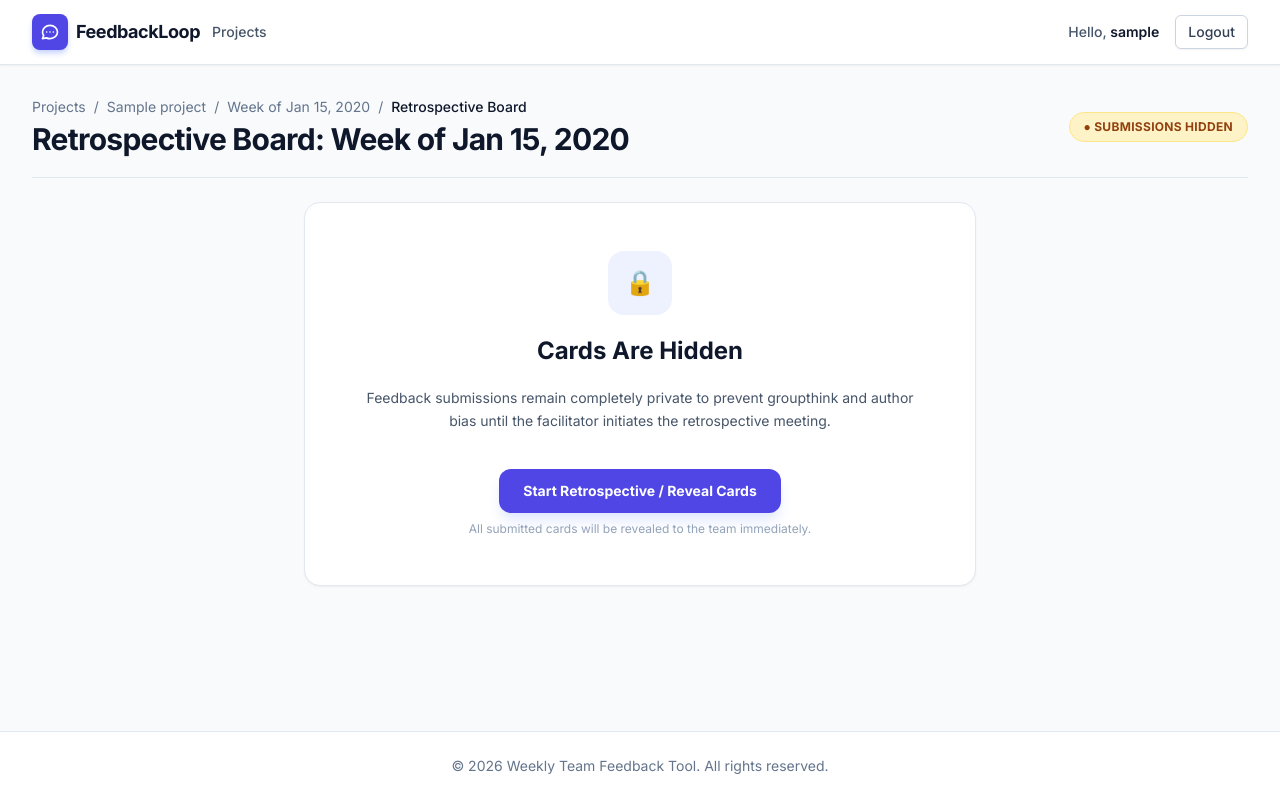
After one commit to parnamijanesh-creator/project-feedback, a Django app: a page that uses templates/retrospectives/board.html in a window 1280 px wide. The commit adds this page. Run offline with Django 5.2, Linux system fonts and the light colour scheme; a user stored in the database is signed in; tables that the repository leaves empty hold one stand-in row (values such as "Sample post"); data that the repository does not hold is empty; some libraries are stand-ins or nearby versions.

Commit message:
feat(retrospectives): implement retrospective session model and card reveal stage (refs #8)

```diff
--- /dev/null
+++ b/apps/retrospectives/__init__.py
@@ -0,0 +1,2 @@
+"""Retrospective interactive board application."""
+default_app_config = "apps.retrospectives.apps.RetrospectivesConfig"
--- /dev/null
+++ b/apps/retrospectives/urls.py
@@ -0,0 +1,8 @@
+"""URL configuration for Retrospective sessions."""
+from django.urls import path
+from .views import RetroBoardView, RetroRevealView
+
+urlpatterns = [
+    path("projects/<slug:slug>/cycles/<int:pk>/retro/", RetroBoardView.as_view(), name="retro_board"),
+    path("projects/<slug:slug>/cycles/<int:pk>/retro/reveal/", RetroRevealView.as_view(), name="retro_reveal"),
+]
--- /dev/null
+++ b/apps/retrospectives/views.py
@@ -0,0 +1,74 @@
+"""Views for managing Retrospective Sessions and Card Reveal."""
+from django.contrib import messages
+from django.contrib.auth.mixins import LoginRequiredMixin
+from django.core.exceptions import PermissionDenied
+from django.shortcuts import get_object_or_404, redirect, render
+from django.views import View
+
+from apps.cycles.models import FeedbackCard, FeedbackCycle
+from apps.projects.models import Project, ProjectMember
+from .models import RetrospectiveSession
+
+
+class RetroBoardView(LoginRequiredMixin, View):
+    """Main retrospective board view for revealing cards and progressing meeting stages."""
+
+    def get(self, request, slug, pk):
+        project = get_object_or_404(Project, slug=slug)
+        membership = ProjectMember.objects.filter(project=project, user=request.user).first()
+        if not membership:
+            raise PermissionDenied("You are not a member of this project.")
+
+        cycle = get_object_or_404(FeedbackCycle, pk=pk, project=project)
+        is_facilitator = membership.role == ProjectMember.Role.FACILITATOR
+        retro_session = getattr(cycle, "retro_session", None)
+
+        start_cards = []
+        stop_cards = []
+        continue_cards = []
+
+        if retro_session:
+            # Cards are revealed! Query all submitted cards across the cycle
+            all_cards = cycle.cards.select_related("user").all()
+            start_cards = all_cards.filter(category=FeedbackCard.Category.START)
+            stop_cards = all_cards.filter(category=FeedbackCard.Category.STOP)
+            continue_cards = all_cards.filter(category=FeedbackCard.Category.CONTINUE)
+
+        context = {
+            "project": project,
+            "cycle": cycle,
+            "retro_session": retro_session,
+            "is_facilitator": is_facilitator,
+            "start_cards": start_cards,
+            "stop_cards": stop_cards,
+            "continue_cards": continue_cards,
+        }
+        return render(request, "retrospectives/board.html", context)
+
+
+class RetroRevealView(LoginRequiredMixin, View):
+    """Triggers the Reveal Cards stage, transitioning cycle to RETROSPECTIVE and creating session."""
+
+    def post(self, request, slug, pk):
+        project = get_object_or_404(Project, slug=slug)
+        membership = ProjectMember.objects.filter(project=project, user=request.user).first()
+        if not membership or membership.role != ProjectMember.Role.FACILITATOR:
+            raise PermissionDenied("Only project facilitators can reveal cards.")
+
+        cycle = get_object_or_404(FeedbackCycle, pk=pk, project=project)
+
+        # Transition cycle status to RETROSPECTIVE
+        cycle.status = FeedbackCycle.Status.RETROSPECTIVE
+        cycle.save()
+
+        # Initialize or activate RetrospectiveSession in REVEAL stage
+        retro_session, created = RetrospectiveSession.objects.get_or_create(
+            cycle=cycle,
+            defaults={"current_stage": RetrospectiveSession.Stage.REVEAL},
+        )
+        if not created and retro_session.current_stage != RetrospectiveSession.Stage.REVEAL:
+            retro_session.current_stage = RetrospectiveSession.Stage.REVEAL
+            retro_session.save()
+
+        messages.success(request, "Cards revealed! The retrospective session is now in session.")
+        return redirect("retro_board", slug=slug, pk=pk)
--- a/config/settings/base.py
+++ b/config/settings/base.py
@@ -26,6 +26,7 @@ LOCAL_APPS = [
     "apps.accounts",
     "apps.projects",
     "apps.cycles",
+    "apps.retrospectives",
 ]
 
 INSTALLED_APPS = DJANGO_APPS + THIRD_PARTY_APPS + LOCAL_APPS
--- a/config/urls.py
+++ b/config/urls.py
@@ -10,4 +10,5 @@ urlpatterns = [
     path("", include("apps.accounts.urls")),
     path("projects/", include("apps.projects.urls")),
     path("", include("apps.cycles.urls")),
+    path("", include("apps.retrospectives.urls")),
 ]
--- /dev/null
+++ b/templates/retrospectives/board.html
@@ -0,0 +1,168 @@
+{% extends "base.html" %}
+
+{% block title %}Retrospective Board — {{ project.name }} (Week of {{ cycle.week_date }}){% endblock %}
+
+{% block content %}
+<div class="space-y-6">
+    <!-- Top Header & Breadcrumb -->
+    <div class="flex flex-col sm:flex-row justify-between items-start sm:items-center gap-4 border-b border-slate-200 pb-5">
+        <div>
+            <div class="flex items-center gap-2 text-sm text-slate-500 mb-1">
+                <a href="{% url 'project_list' %}" class="hover:text-indigo-600 transition">Projects</a>
+                <span>/</span>
+                <a href="{% url 'project_detail' slug=project.slug %}" class="hover:text-indigo-600 transition">{{ project.name }}</a>
+                <span>/</span>
+                <a href="{% url 'cycle_detail' slug=project.slug pk=cycle.pk %}" class="hover:text-indigo-600 transition">Week of {{ cycle.week_date|date:"M d, Y" }}</a>
+                <span>/</span>
+                <span class="text-slate-900 font-medium">Retrospective Board</span>
+            </div>
+            <h1 class="text-3xl font-extrabold text-slate-900 tracking-tight">
+                Retrospective Board: Week of {{ cycle.week_date|date:"M d, Y" }}
+            </h1>
+        </div>
+
+        <div class="flex items-center gap-3">
+            {% if retro_session %}
+                <span class="inline-flex items-center px-3.5 py-1.5 rounded-full text-xs font-bold uppercase tracking-wide bg-indigo-100 text-indigo-800 border border-indigo-200">
+                    Stage: {{ retro_session.get_current_stage_display }}
+                </span>
+            {% else %}
+                <span class="inline-flex items-center px-3.5 py-1.5 rounded-full text-xs font-bold uppercase tracking-wide bg-amber-100 text-amber-800 border border-amber-200">
+                    ● Submissions Hidden
+                </span>
+            {% endif %}
+        </div>
+    </div>
+
+    {% if not retro_session %}
+        <!-- Pre-Reveal State -->
+        <div class="bg-white rounded-2xl border border-slate-200 p-12 text-center max-w-2xl mx-auto shadow-sm space-y-5">
+            <div class="w-16 h-16 rounded-2xl bg-indigo-50 text-indigo-600 flex items-center justify-center mx-auto text-2xl font-bold">
+                🔒
+            </div>
+            <h2 class="text-2xl font-bold text-slate-900">Cards Are Hidden</h2>
+            <p class="text-slate-600 text-sm leading-relaxed">
+                Feedback submissions remain completely private to prevent groupthink and author bias until the facilitator initiates the retrospective meeting.
+            </p>
+
+            {% if is_facilitator %}
+                <div class="pt-4">
+                    <form method="post" action="{% url 'retro_reveal' slug=project.slug pk=cycle.pk %}">
+                        {% csrf_token %}
+                        <button type="submit" class="px-6 py-3 rounded-xl bg-indigo-600 hover:bg-indigo-700 text-white font-bold text-sm shadow-lg shadow-indigo-100 transition">
+                            Start Retrospective / Reveal Cards
+                        </button>
+                    </form>
+                    <p class="text-xs text-slate-400 mt-2">All submitted cards will be revealed to the team immediately.</p>
+                </div>
+            {% else %}
+                <div class="inline-flex items-center gap-2 px-4 py-2 rounded-xl bg-slate-50 border border-slate-200 text-xs text-slate-600 font-medium">
+                    ⏳ Waiting for project facilitator to start retrospective and reveal cards...
+                </div>
+            {% endif %}
+        </div>
+    {% else %}
+        <!-- Revealed Board: Three Columns (Start, Stop, Continue) -->
+        <div class="grid grid-cols-1 md:grid-cols-3 gap-6 items-start">
+            <!-- START COLUMN -->
+            <div class="bg-slate-100/70 rounded-2xl p-5 border border-slate-200 flex flex-col space-y-4">
+                <div class="flex items-center justify-between pb-3 border-b border-slate-200">
+                    <div class="flex items-center space-x-2">
+                        <span class="w-3 h-3 rounded-full bg-emerald-500 shadow-sm shadow-emerald-200"></span>
+                        <h2 class="font-bold text-slate-900">Start</h2>
+                        <span class="text-xs font-semibold px-2 py-0.5 rounded-full bg-emerald-100 text-emerald-800">
+                            {{ start_cards|length }}
+                        </span>
+                    </div>
+                </div>
+
+                <div class="space-y-3">
+                    {% for card in start_cards %}
+                        <div class="bg-white p-4 rounded-xl border border-slate-200 shadow-sm space-y-2">
+                            <p class="text-slate-800 text-sm whitespace-pre-wrap leading-relaxed">{{ card.text }}</p>
+                            <div class="pt-2 border-t border-slate-100 flex justify-between items-center text-xs text-slate-400">
+                                {% if card.is_anonymous %}
+                                    <span class="font-medium text-slate-500">🕵️ Anonymous</span>
+                                {% else %}
+                                    <span class="font-medium text-slate-700">{{ card.user.username }}</span>
+                                {% endif %}
+                                <span>{{ card.created_at|date:"M d, g:i a" }}</span>
+                            </div>
+                        </div>
+                    {% empty %}
+                        <div class="p-6 text-center text-xs text-slate-400 border border-dashed border-slate-200 rounded-xl">
+                            No cards submitted
+                        </div>
+                    {% endfor %}
+                </div>
+            </div>
+
+            <!-- STOP COLUMN -->
+            <div class="bg-slate-100/70 rounded-2xl p-5 border border-slate-200 flex flex-col space-y-4">
+                <div class="flex items-center justify-between pb-3 border-b border-slate-200">
+                    <div class="flex items-center space-x-2">
+                        <span class="w-3 h-3 rounded-full bg-rose-500 shadow-sm shadow-rose-200"></span>
+                        <h2 class="font-bold text-slate-900">Stop</h2>
+                        <span class="text-xs font-semibold px-2 py-0.5 rounded-full bg-rose-100 text-rose-800">
+                            {{ stop_cards|length }}
+                        </span>
+                    </div>
+                </div>
+
+                <div class="space-y-3">
+                    {% for card in stop_cards %}
+                        <div class="bg-white p-4 rounded-xl border border-slate-200 shadow-sm space-y-2">
+                            <p class="text-slate-800 text-sm whitespace-pre-wrap leading-relaxed">{{ card.text }}</p>
+                            <div class="pt-2 border-t border-slate-100 flex justify-between items-center text-xs text-slate-400">
+                                {% if card.is_anonymous %}
+                                    <span class="font-medium text-slate-500">🕵️ Anonymous</span>
+                                {% else %}
+                                    <span class="font-medium text-slate-700">{{ card.user.username }}</span>
+                                {% endif %}
+                                <span>{{ card.created_at|date:"M d, g:i a" }}</span>
+                            </div>
+                        </div>
+                    {% empty %}
+                        <div class="p-6 text-center text-xs text-slate-400 border border-dashed border-slate-200 rounded-xl">
+                            No cards submitted
+                        </div>
+                    {% endfor %}
+                </div>
+            </div>
+
+            <!-- CONTINUE COLUMN -->
+            <div class="bg-slate-100/70 rounded-2xl p-5 border border-slate-200 flex flex-col space-y-4">
+                <div class="flex items-center justify-between pb-3 border-b border-slate-200">
+                    <div class="flex items-center space-x-2">
+                        <span class="w-3 h-3 rounded-full bg-sky-500 shadow-sm shadow-sky-200"></span>
+                        <h2 class="font-bold text-slate-900">Continue</h2>
+                        <span class="text-xs font-semibold px-2 py-0.5 rounded-full bg-sky-100 text-sky-800">
+                            {{ continue_cards|length }}
+                        </span>
+                    </div>
+                </div>
+
+                <div class="space-y-3">
+                    {% for card in continue_cards %}
+                        <div class="bg-white p-4 rounded-xl border border-slate-200 shadow-sm space-y-2">
+                            <p class="text-slate-800 text-sm whitespace-pre-wrap leading-relaxed">{{ card.text }}</p>
+                            <div class="pt-2 border-t border-slate-100 flex justify-between items-center text-xs text-slate-400">
+                                {% if card.is_anonymous %}
+                                    <span class="font-medium text-slate-500">🕵️ Anonymous</span>
+                                {% else %}
+                                    <span class="font-medium text-slate-700">{{ card.user.username }}</span>
+                                {% endif %}
+                                <span>{{ card.created_at|date:"M d, g:i a" }}</span>
+                            </div>
+                        </div>
+                    {% empty %}
+                        <div class="p-6 text-center text-xs text-slate-400 border border-dashed border-slate-200 rounded-xl">
+                            No cards submitted
+                        </div>
+                    {% endfor %}
+                </div>
+            </div>
+        </div>
+    {% endif %}
+</div>
+{% endblock %}
```
Also changed, not shown: apps/retrospectives/admin.py (added, +10 -0 lines), apps/retrospectives/apps.py (added, +8 -0 lines), apps/retrospectives/models.py (added, +33 -0 lines), templates/cycles/cycle_detail.html (+10 -2 lines), tests/test_retro_reveal.py (added, +152 -0 lines), apps/retrospectives/migrations/0001_initial.py (added), apps/retrospectives/migrations/__init__.py (added).
